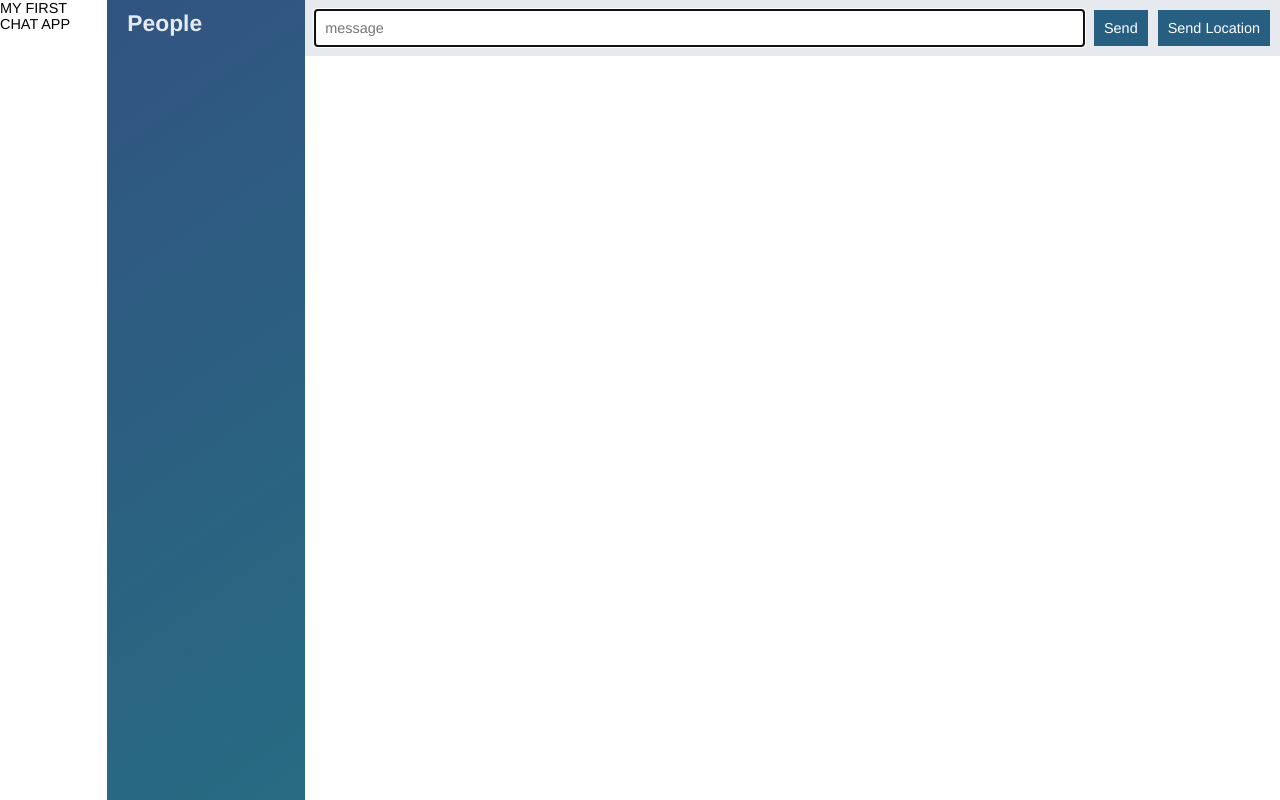
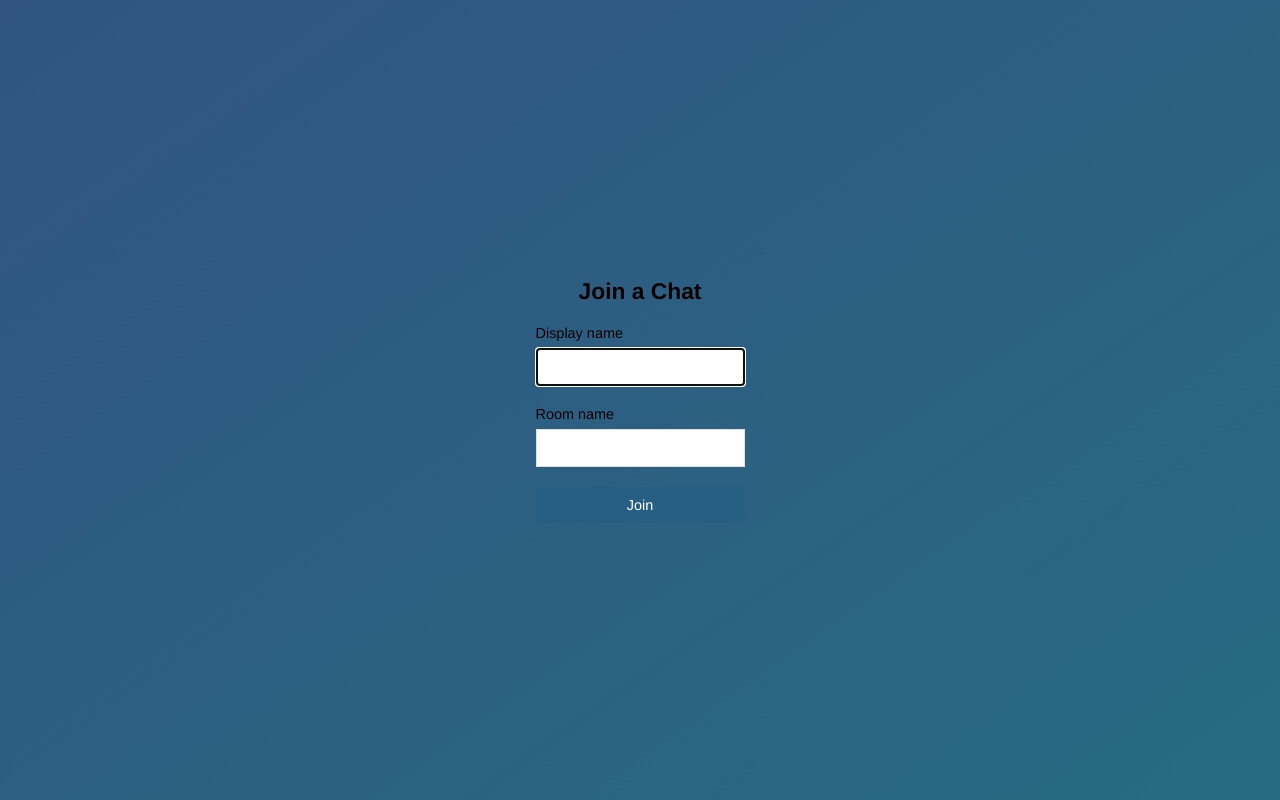
Before and after one commit to Kamalarani/node-course-2-chat-app, a website: page public/index.html in a window 1280 px wide. Drawn offline with nearby package versions, Linux system fonts and the light colour scheme; no server answers.

Commit message:
joining two pages

```diff
--- a/public/index.html
+++ b/public/index.html
@@ -3,47 +3,34 @@
 
 <head>
   <meta charset="utf-8">
-  <h1> MY FIRST CHAT APP </h1>
+  <title> join | ChatApp</title>
+  <meta name="viewport" content="width=device-width, initial-scale=1, user-scalable=no">
   <link rel="stylesheet" href="/css/styles.css">
 </head>
 
-<body class = "chat">
-  <div class="chat__sidebar">
-    <h3>People</h3>
-    <div id="users"></div>
+
+<body class="centered-form">
+  <div class="cntered-form__form">
+    <form action="/chat.html">
+    <div class="form-field">
+      <h3>Join a Chat</h3>
+    </div>
+    <div class="form-field">
+      <label>Display name</label>
+      <input type="text" name="name" autofocus/>
+    </div>
+    <div class="form-field">
+      <label>Room name</label>
+      <input type="text" name="room"/>
+    </div>
+    <div class="form-field">
+      <button>Join</button>
+    </div>
+  </form>
 </div>
-
-<div class = "chat__main">
-  <ol id="messages" class="chat_messages"></ol>
-
-<div class="chat__footer">
-  <form id="message-form">
-    <input name = "message" type = "text" placeholder="message" autofocus autocomplete="off"/>
-    <button> Send </button>
-  </form>
-  <button id="send-location"> Send Location </button>
-</div>
-</div>
-
-<script id = "location-message-template" type = "text/template">
-  <li class = "message">
-    <div clas"message__title">
-      <h4>{{from}}</h4>
-    </div>
-    <div class = "message__body">
-      <p>
-        <a href="{{url}}" target="_blank">My Current Location</a>
-      </p>
-    </div>
-  </li>
-</script>
-
-  <script src = "/socket.io/socket.io.js"></script>
-  <script src = "/libs/jquery-3.3.1.min.js"></script>
-  <script src = "libs/moment.js"></script>
-  <script src = "libs/mustache.js"></script>
-  <script src = "/js/index.js"></script>
 
 </body>
 
+
+
 </html>
```
Also changed, not shown: public/chat.html (added, +52 -0 lines), public/js/chat.js (renamed from public/js/index.js).
